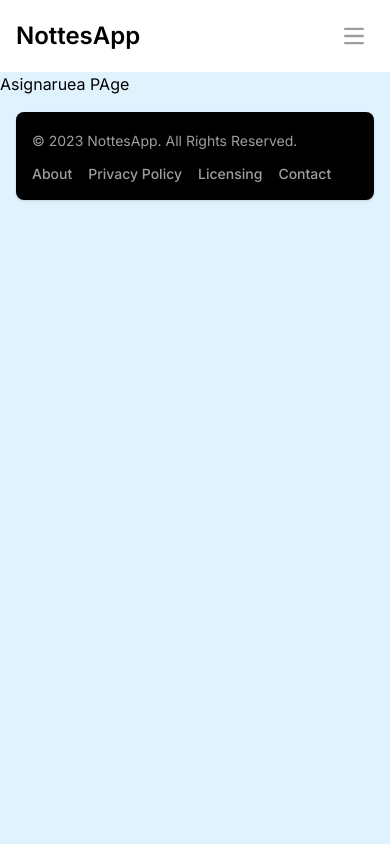
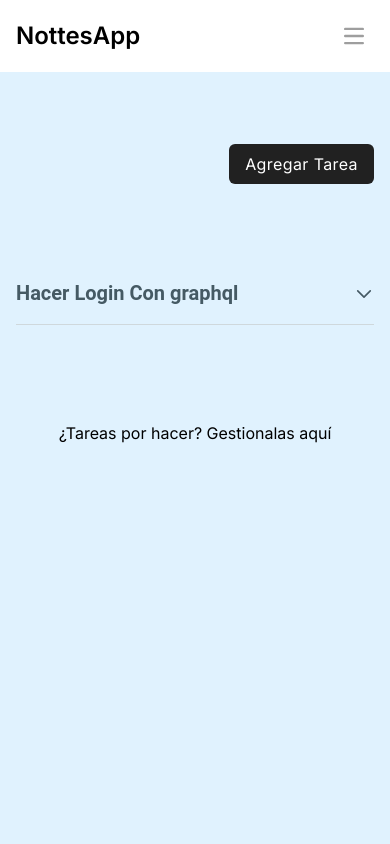
Before and after one commit to Hobb211/monitoreo-de-temperatura-Web, a Next.js app: page /user/asignatura in a window 390 px wide. Shown: the top 844 px of the page. Built offline with nearby package versions, Linux system fonts and the light colour scheme.

Commit message:
tarea page

```diff
--- a/app/user/asignatura/page.tsx
+++ b/app/user/asignatura/page.tsx
@@ -1,3 +1,157 @@
+"use client";
+import ModalCreateAsigatura from "@/components/modalCreateAsignatura";
+import ModalDeletedAsigatura from "@/components/modalDeleteAsignatura";
+import userService from "@/services/user.service";
+import * as React from "react";
+import { Asignatura, CreateAsignatura, EliminarAsignatura } from "@/types";
+import asignaturaService from "@/services/asignatura.service";
+import {
+  Accordion,
+  AccordionHeader,
+  AccordionBody,
+} from "@material-tailwind/react";
+
+function Icon({ id, open }: any) {
+  return (
+    <svg
+      xmlns="http://www.w3.org/2000/svg"
+      fill="none"
+      viewBox="0 0 24 24"
+      strokeWidth={2}
+      stroke="currentColor"
+      className={`${id === open ? "rotate-180" : ""} h-5 w-5 transition-transform`}
+    >
+      <path strokeLinecap="round" strokeLinejoin="round" d="M19.5 8.25l-7.5 7.5-7.5-7.5" />
+    </svg>
+  );
+}
+
 export default function Home() {
-  return <div>Asignaruea PAge</div>;
+  const [userAsignaturas, setuserAsignaturas] = React.useState<Asignatura[]>([]);
+  const [showModalCreate, setShowModalCreate] = React.useState(false);
+  const [showModalDelete, setShowModalDelete] = React.useState(false);
+  const [open, setOpen] = React.useState(0);
+
+  const handleOpen = (value: any) => setOpen(open === value ? 0 : value);
+
+
+
+  // React.useEffect(() => {
+  //   userService.getUserAsignaturas().then((response) => {
+  //     setuserAsignaturas(response);
+  //   });
+  // }, []);
+
+  // const crearAsignatura = async (dataAsignatura: CreateAsignatura) => {
+  //   try {
+  //     const resp = await asignaturaService.createAsignatura(dataAsignatura);
+  //     const { usuario, ...asignaturaDetail } = resp;
+  //     setuserAsignaturas([...userAsignaturas, asignaturaDetail]);
+  //     setShowModalCreate(false);
+  //     // console.log("Asignatura creada", asignaturaDetail.titulo);
+  //   } catch (error) {
+  //     console.log("Error en la creacion de la asignatura");
+  //   }
+  // };
+
+  const closeModalCreate = () => {
+    setShowModalCreate(false);
+  };
+
+  // const eliminarAsignatura = async (dataAsignatura: EliminarAsignatura) => {
+  //   const idAsignatura = dataAsignatura.id;
+  //   try {
+  //     const AsignaturaDeleted = await asignaturaService.eliminarAsignatura(
+  //       idAsignatura
+  //     );
+  //     setuserAsignaturas(
+  //       userAsignaturas.filter(
+  //         (asignatura) => asignatura.id !== AsignaturaDeleted.id
+  //       )
+  //     );
+  //     setShowModalDelete(false);
+  //   } catch (error) {
+  //     console.log("Error en la Eliminacion de la asignatura");
+  //   }
+  // };
+
+  const closeModalDelete = () => {
+    setShowModalDelete(false);
+  };
+
+  return (
+    <div className="pt-2 min-h-screen max-h-full">
+      <div className="mx-auto  px-4 py-16 sm:px-8 sm:py-24 lg:max-w-7xl lg:px-8">
+        <div className="flex justify-end ...">
+          <button
+            onClick={() => setShowModalCreate(true)}
+            className="px-4 py-2 tracking-wide text-white transition-colors duration-200 transform bg-gray-900 rounded-md hover:bg-gray-800 focus:outline-none focus:bg-gray-600"
+          >
+            Agregar Tarea
+          </button>
+          {showModalCreate ? (
+            <ModalCreateAsigatura
+              closeModalCreate={closeModalCreate}
+            // crearAsignatura={crearAsignatura}
+            />
+          ) : null}
+        </div>
+
+        <>
+          <div className="pt-20">
+            <Accordion open={open === 1} icon={<Icon id={1} open={open} />}>
+              <AccordionHeader onClick={() => handleOpen(1)}>Hacer Login Con graphql</AccordionHeader>
+              <AccordionBody>
+                We&apos;re not always in the position that we want to be at. We&apos;re constantly
+                growing. We&apos;re constantly making mistakes. We&apos;re constantly trying to express
+                ourselves and actualize our dreams.
+              </AccordionBody>
+            </Accordion>
+          </div>
+        </>
+
+        {userAsignaturas.length > 0 ? (
+          <div className="grid grid-cols-1 gap-2 md:grid-cols-2 lg:grid-cols-3 lg:gap-2 pt-20 sm:mb-98">
+            {userAsignaturas.map((asignatura: Asignatura) => (
+              <a
+                key={asignatura.id}
+                href={"/user/asignatura"}
+                className="group"
+              >
+                <div className="rounded-lg bg-cyan-100 xl:aspect-h-8 xl:aspect-w-7 h-64 hover:bg-cyan-50">
+                  <div className="pt-28 flex items-center justify-center ">
+                    {asignatura.titulo}
+                  </div>
+                  <div className="pt-2 flex items-center justify-center ">
+                    {asignatura.sala}
+                  </div>
+                </div>
+              </a>
+            ))}
+          </div>
+        ) : (
+          <div className="flex justify-center ... pt-24">
+            ¿Tareas por hacer? Gestionalas aquí
+          </div>
+        )}
+
+        {userAsignaturas.length > 0 ? (
+          <div className="flex justify-end ... pt-24">
+            <button
+              onClick={() => setShowModalDelete(true)}
+              className="px-4 py-2 tracking-wide text-white transition-colors duration-200 transform bg-red-600 rounded-md hover:bg-gray-800 focus:outline-none focus:bg-gray-600 "
+            >
+              Eliminar Tarea
+            </button>
+            {showModalDelete ? (
+              <ModalDeletedAsigatura
+                closeModalDelete={closeModalDelete}
+              // eliminarAsignatura={eliminarAsignatura}
+              />
+            ) : null}
+          </div>
+        ) : null}
+      </div>
+    </div>
+  );
 }
--- a/app/user/page.tsx
+++ b/app/user/page.tsx
@@ -57,7 +57,7 @@ export default function User() {
   };
 
   return (
-    <div className="pt-20 min-h-screen max-h-full">
+    <div className="pt-2 min-h-screen max-h-full">
       <div className="mx-auto  px-4 py-16 sm:px-8 sm:py-24 lg:max-w-7xl lg:px-8">
         <div className="flex justify-end ...">
           <button
```
